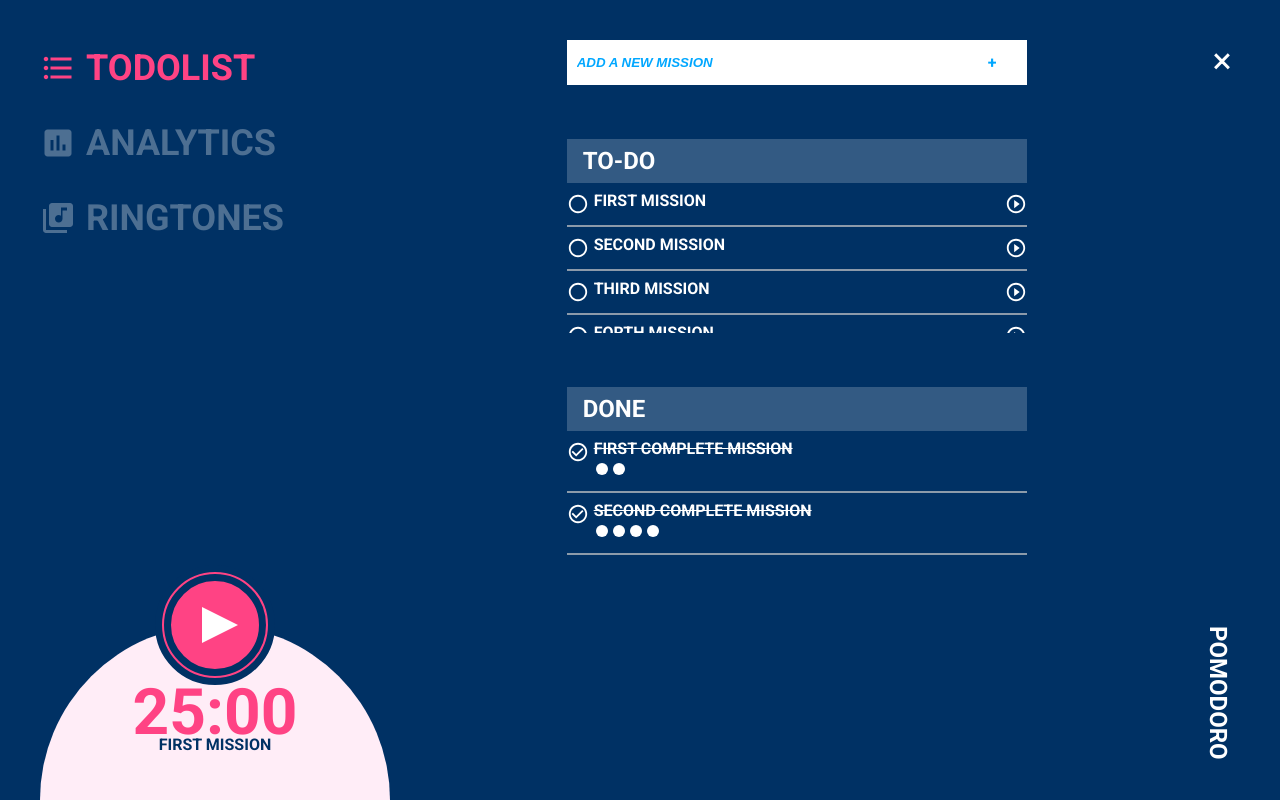
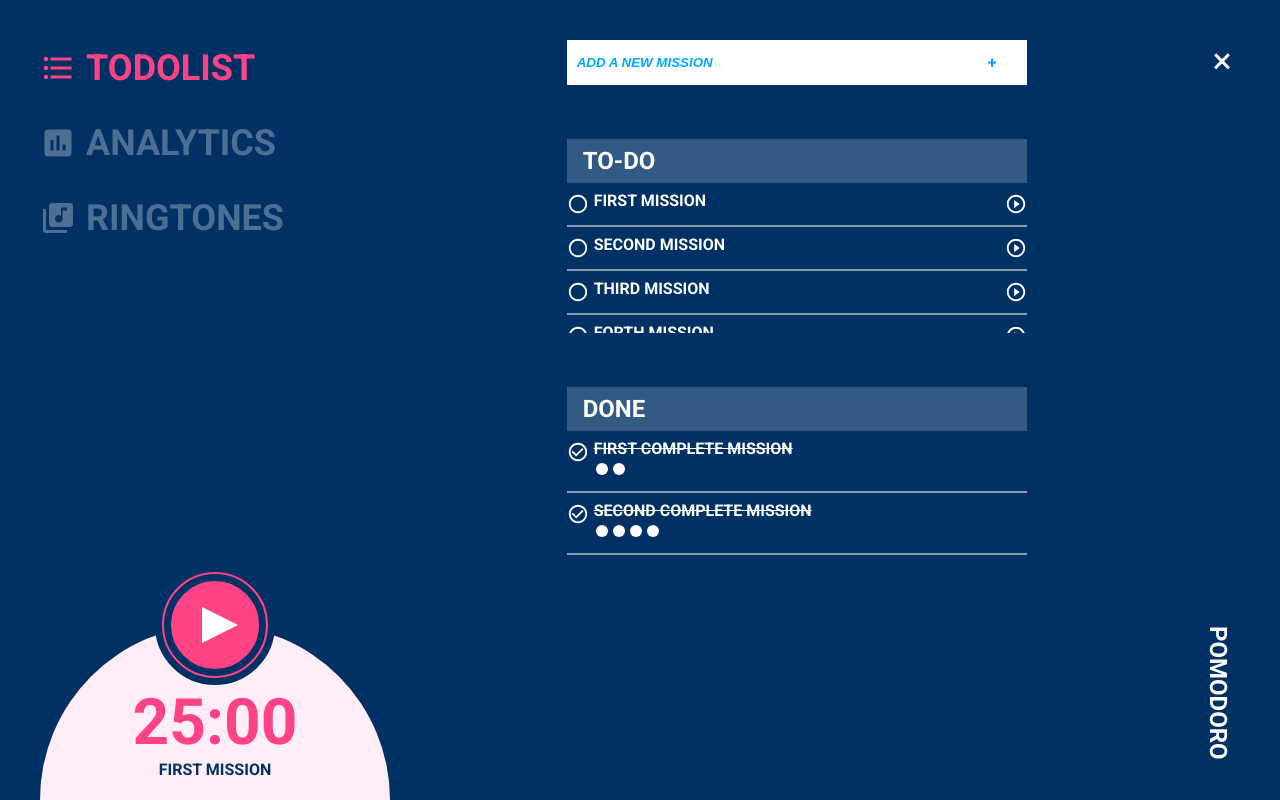
Before and after one commit to lax19970612/f2e2nd_week1, a Vue app: page / in a window 1280 px wide. Both pictures are taken after a click on the element 1066 px from the left and 67 px from the top of the page. Built offline with nearby package versions, Linux system fonts and the light colour scheme.

Commit message:
Feat(PlayingPanel): modify css padding/margin

```diff
--- a/src/components/AdvancedFeature/PlayingPanel.vue
+++ b/src/components/AdvancedFeature/PlayingPanel.vue
@@ -132,7 +132,7 @@ $button_size: 36px;
 
     display: flex;
     flex-direction: column;
-    padding-top: 50px;
+    padding-top: 60px;
   }
 
   &-remain-time {
@@ -147,7 +147,6 @@ $button_size: 36px;
     font-weight: bold;
     text-align: center;
     text-transform: uppercase;
-    margin-top: -15px;
   }
 }
 </style>
```
